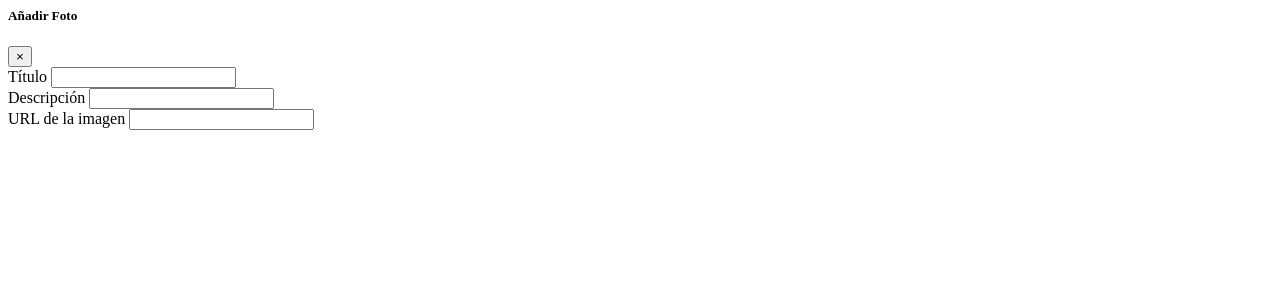
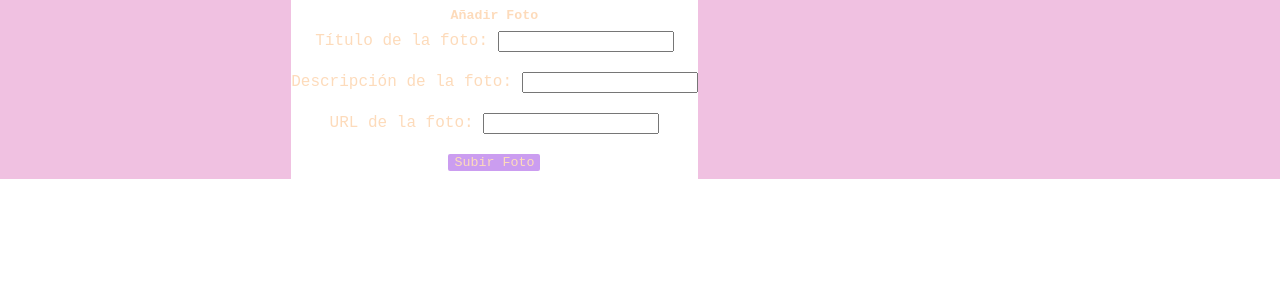
Before and after one commit to MilagroLardone/-, a Python web app: template photo_album/templates/photo_form.html in a window 1280 px wide. Shown: the top 300 px of the page. Run offline with Jinja, Linux system fonts and the light colour scheme; the template is opened without the code that fills it, so the values that code supplies are empty.

Commit message:
Le di estilos a las páginas

```diff
--- a/photo_album/app.py
+++ b/photo_album/app.py
@@ -1,5 +1,6 @@
 from src import crear_app, db
 from src.models import Photo
+
 app = crear_app()
 
 with app.app_context():
--- a/photo_album/src/templates/photo_form.html
+++ b/photo_album/src/templates/photo_form.html
@@ -1,24 +1,32 @@
-<div>
-    <div>
+<head>
+    <link rel="stylesheet" href="../../static/css/base.css">
+</head>
+<main>
+<div class="contenedor_photo_form">
+    <div class="contenedorFormulario">
         <h5>{{"Editar Foto" if photo else "Añadir Foto"}}</h5>
-        <button type="button">&times;</button>
-    </div>
-    <div>
-        <form hx-post="{{url_for('photo_bp.create_photo') if not photo else url_for('photo_bp.update_photo', photo_id=photo.id)}}" action="">
+        <form hx-post="{{url_for('photo_bp.create_photo') if not photo else url_for('photo_bp.update_photo', photo_id=photo.id)}}">
             <div>
-                <label for="">Título</label>
+                <label for="">Título de la foto:</label>
                 <input type="text" name="title">
             </div>
             <div>
-                <label for="">Descripción</label>
+                <label for="">Descripción de la foto:</label>
                 <input type="text" name="description">
             </div>
             <div>
-                <label for="">URL de la imagen</label>
+                <label for="">URL de la foto:</label>
                 <input type="url" name="image">
             </div>
-            </div>
+            <button type="submit">{{ 'Actualizar Foto' if photo else 'Subir Foto' }}</button>
         </form>
-        </div>
-
+    </div>
+    <div id="photo-preview" class="contenedorFotoEditar">
+        {% if photo %}
+            <p>{{ photo.title }}</p>
+            <p>{{ photo.description }}</p>
+            <img src="{{ photo.image }}" alt="Vista previa de la foto" style="max-width: 300px;">
+        {% endif %}
+    </div>
 </div>
+</main>
--- /dev/null
+++ b/photo_album/static/css/base.css
@@ -0,0 +1,141 @@
+* {
+    margin: 0;
+    font-family: 'Courier New', Courier, monospace;
+    color: #fddbbb;
+
+}
+main {
+    background-color: #F0C1E1;
+}
+
+header {
+    background-color: #CB9DF0;
+    padding: 3%;
+    display: flex;
+    justify-content: space-between;
+    margin-bottom: 1%;
+}
+
+header img {
+    width: 2%;
+}
+
+header h1 {
+    text-align: center;
+}
+
+.infoIndex {
+    display: flex;
+    flex-direction: column;
+    justify-content: space-evenly;
+    align-items: center;
+}
+
+.tituloIndex {
+    font-size: 2em;
+    text-align: center;
+    margin-top: 2%;
+}
+
+.botonIndex {
+    border: none;
+    border-radius: 2px;
+    background-color: #CB9DF0;
+    transition: ease-in-out 200ms;
+    margin: 1% 0;
+}
+
+.botonIndex:hover {
+    align-self: center;
+    cursor: pointer;
+    color: #e8c2a0;;
+    background-color: #ad79d8;;
+}
+
+.todasLasFotos {
+    width: 100%;
+    display: flex;
+    justify-content: space-around;
+    flex-wrap: wrap;
+    margin-bottom: 2%;
+}
+
+.contenedor_photo_form {
+    width: 100%;
+    display: flex;
+    justify-content: space-evenly;
+}
+
+.contenedorFormulario {
+    background-color: white;
+    display: flex;
+    align-items: center;
+    flex-direction: column;
+}
+
+.contenedorFormulario h5 {
+    margin: 2% 0;
+}
+
+.contenedorFormulario form {
+    display: flex;
+    flex-direction: column;
+    align-items: center;
+    gap: 20px;
+}
+
+.contenedorFormulario form button {
+    border: none;
+    border-radius: 2px;
+    background-color: #CB9DF0;
+    transition: ease-in-out 200ms;
+    margin-bottom: 2%;
+}
+
+.contenedorFormulario form button:hover {
+    cursor: pointer;
+    color: #e8c2a0;;
+    background-color: #ad79d8;
+}
+
+.contenedor_photo_item {
+    width: 21%;
+    margin-bottom: 2%;
+}
+
+.contenedorFoto {
+    display: flex;
+    flex-direction: column;
+    align-items: center;
+    background-color: white;
+    padding: 2%;
+}
+
+.contenedorFoto img {
+    width: 90%;
+    margin-bottom: 2%;
+}
+
+.contenedorFoto h5 {
+    font-size: 1.5em;
+    text-align: center;
+    margin-bottom: 2%;
+}
+
+.contenedorFoto p {
+    text-align: center;
+    margin-bottom: 2%;
+}
+
+.contenedorBotonesItem button {
+    border: none;
+    border-radius: 2px;
+    background-color: #CB9DF0;
+    transition: ease-in-out 200ms;
+}
+
+.contenedorBotonesItem button:hover {
+    cursor: pointer;
+    color: #e8c2a0;;
+    background-color: #ad79d8;
+}
```
Also changed, not shown: photo_album/src/templates/base.html (+11 -2 lines), photo_album/src/templates/index.html (+5 -6 lines), photo_album/src/templates/photo_item.html (+7 -5 lines), photo_album/static/images/cataratas-del-iguazu.webp (added), photo_album/static/images/star-solid.svg (added), photo_album/static/styles.css (deleted).
